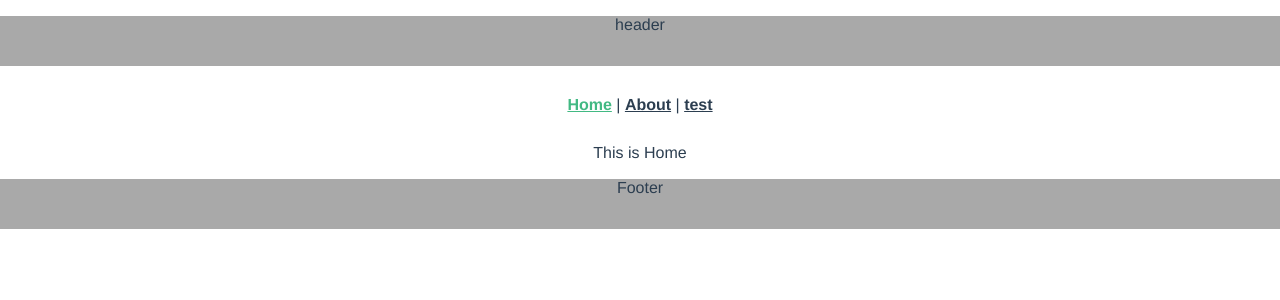
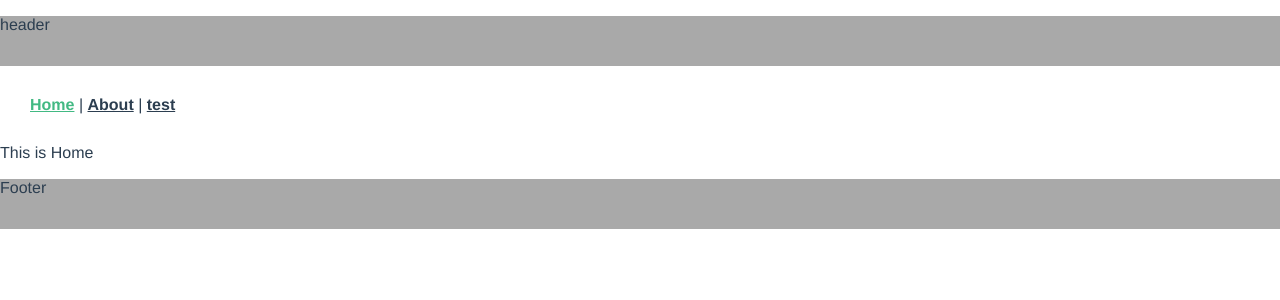
Before and after one commit to starswirl/vue-tutorial, a Vue app: page / in a window 1280 px wide. Shown: the top 300 px of the page. Built offline with nearby package versions, Linux system fonts and the light colour scheme.

Commit message:
リファクタ

```diff
--- a/src/App.vue
+++ b/src/App.vue
@@ -28,7 +28,6 @@ export default {
   font-family: Avenir, Helvetica, Arial, sans-serif;
   -webkit-font-smoothing: antialiased;
   -moz-osx-font-smoothing: grayscale;
-  text-align: center;
   color: #2c3e50;
 }
 
--- a/src/components/templates/DogApi.vue
+++ b/src/components/templates/DogApi.vue
@@ -117,7 +117,7 @@ export default {
 .dog {
   display: flex;
   padding: 5px;
-  height: 100%;
+  height: 800px;
 }
 .docPic {
   width: 250px;
```
